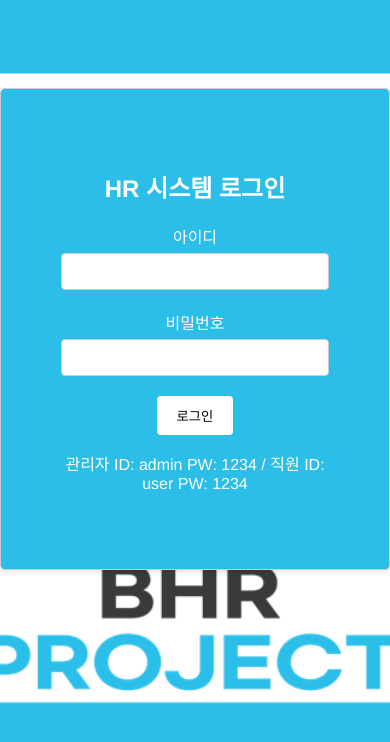
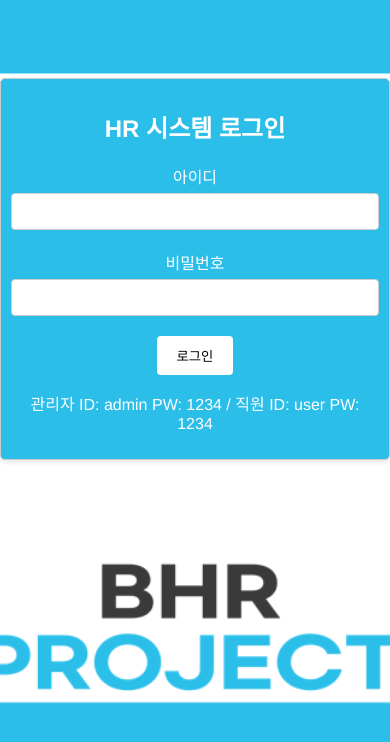
Before and after one commit to 9-1379/T3-R2-FE-Server, a Vue app: page / in a window 390 px wide. Shown: the top 742 px of the page. Built offline with nearby package versions, Linux system fonts and the light colour scheme; the HTML template or start-up script is replaced by a standard one.

Commit message:
[Modify]로그인 창 수정

```diff
--- a/src/components/LoginMain.vue
+++ b/src/components/LoginMain.vue
@@ -89,14 +89,28 @@ html, body {
   max-width: 400px;
   margin-left: auto;
   margin-right: auto;
-  padding: 60px;
+  padding: 20px;
   border: 1px solid #ccc;
   border-radius: 5px;
   box-shadow: 0 2px 5px rgba(0, 0, 0, 0.1);
-  margin-top: 88px;
+  margin-top: 78px;
   background-color: #2BBEE8;
   color: #ffffff;
   /* 추가적인 그림자 효과 */
+}
+
+/* 화면 크기가 768px 미만일 때 */
+@media (max-width: 767px) {
+  .login-container {
+    padding: 20px; /* 더 작은 패딩 값 */
+  }
+}
+
+/* 화면 크기가 480px 미만일 때 */
+@media (max-width: 479px) {
+  .login-container {
+    padding: 10px; /* 최소 패딩 값 */
+  }
 }
 
 label {
```
